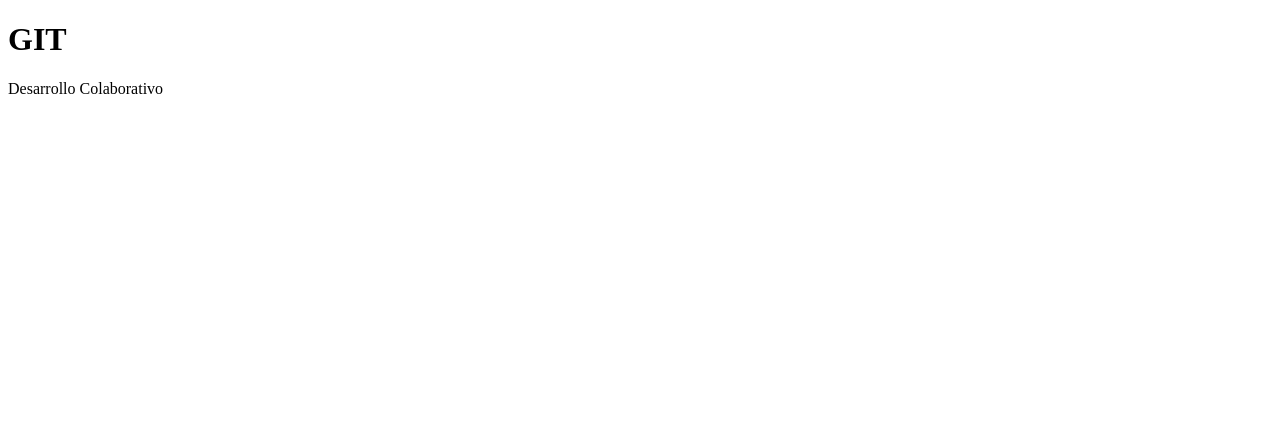
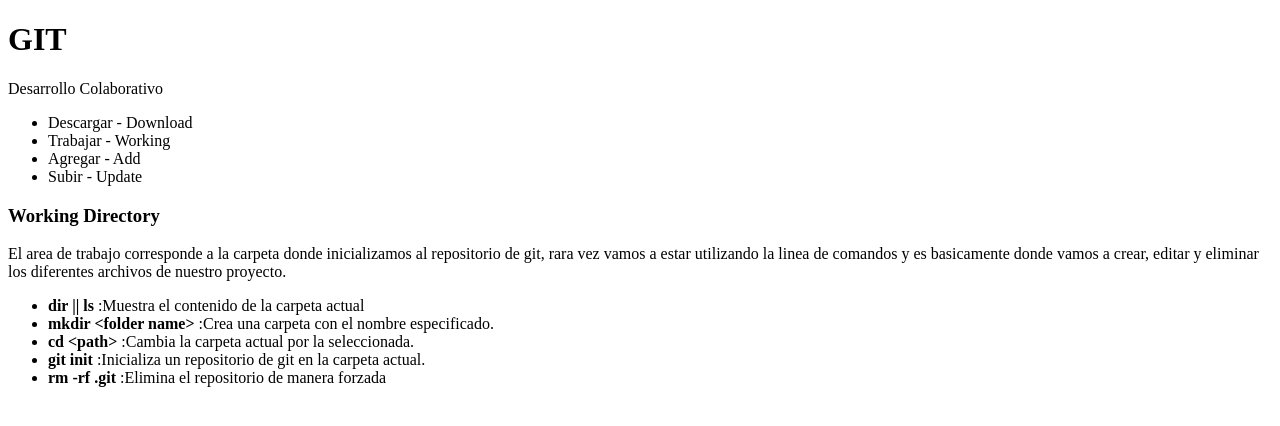
Before and after one commit to crishpaez/git-j10hs, a plain HTML site: page index.html in a window 1280 px wide. Drawn offline with Linux system fonts and the light colour scheme.

Commit message:
Areas GIT: Working Directory

```diff
--- a/index.html
+++ b/index.html
@@ -10,6 +10,26 @@
     <header>
         <h1>GIT</h1>
         <p>Desarrollo Colaborativo</p>
+        <ul>
+            <li>Descargar - Download</li>
+            <li> Trabajar - Working</li>
+            <li>  Agregar - Add</li>
+            <li>    Subir - Update</li>
+        </ul>
     </header>
+
+    <article>
+        <h3>Working Directory</h3>
+        <p>
+            El area de trabajo corresponde a la carpeta donde inicializamos al repositorio de git, rara vez vamos a estar utilizando la linea de comandos y es basicamente donde vamos a crear, editar y eliminar los diferentes archivos de nuestro proyecto.
+        </p>
+        <ul class="commands">
+            <li><strong>dir || ls</strong> :Muestra el contenido de la carpeta actual</li>
+            <li><strong>mkdir &lt;folder name></strong> :Crea una carpeta con el nombre especificado.</li>
+            <li><strong>cd &lt;path></strong> :Cambia la carpeta actual por la seleccionada.</li>
+            <li><strong>git init</strong> :Inicializa un repositorio de git en la carpeta actual.</li>
+            <li><strong>rm -rf .git</strong> :Elimina el repositorio de manera forzada</li>
+        </ul>
+    </article>
 </body>
 </html>
```
